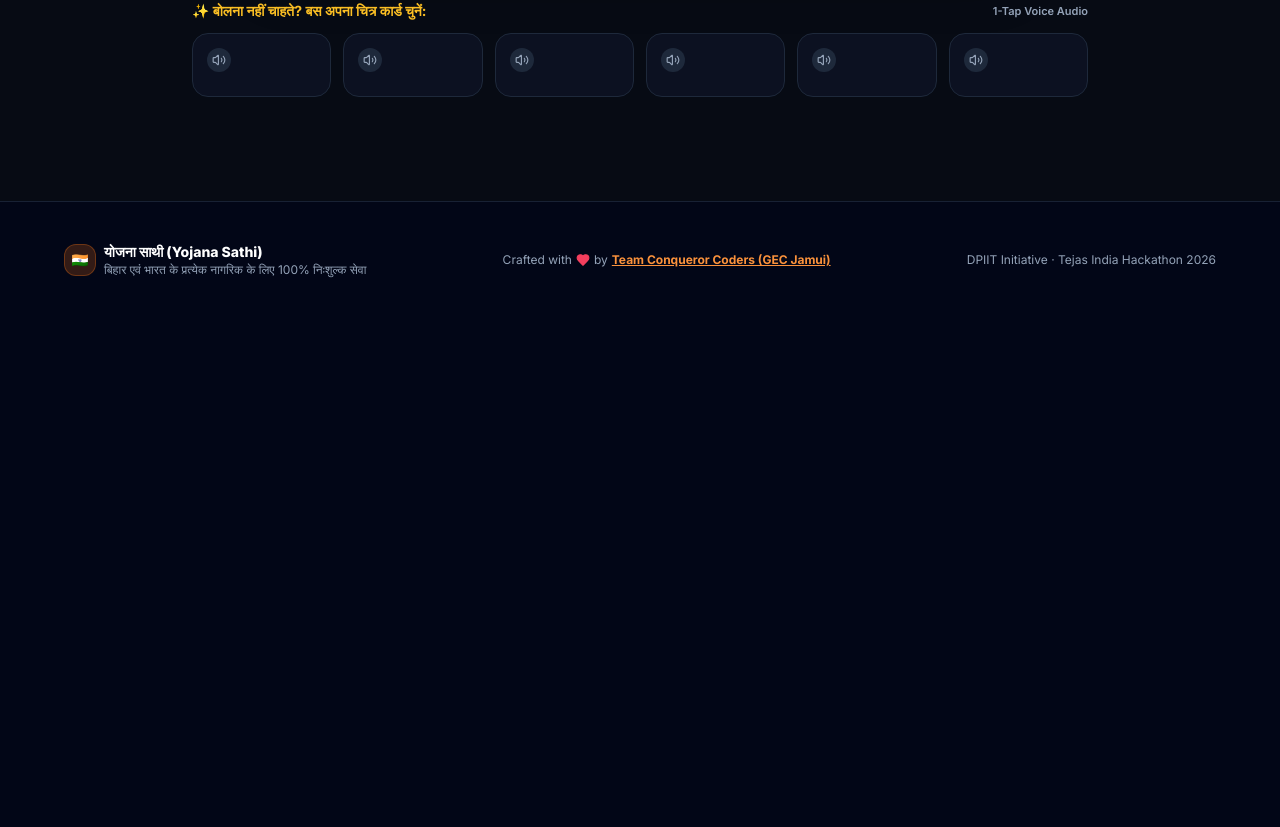
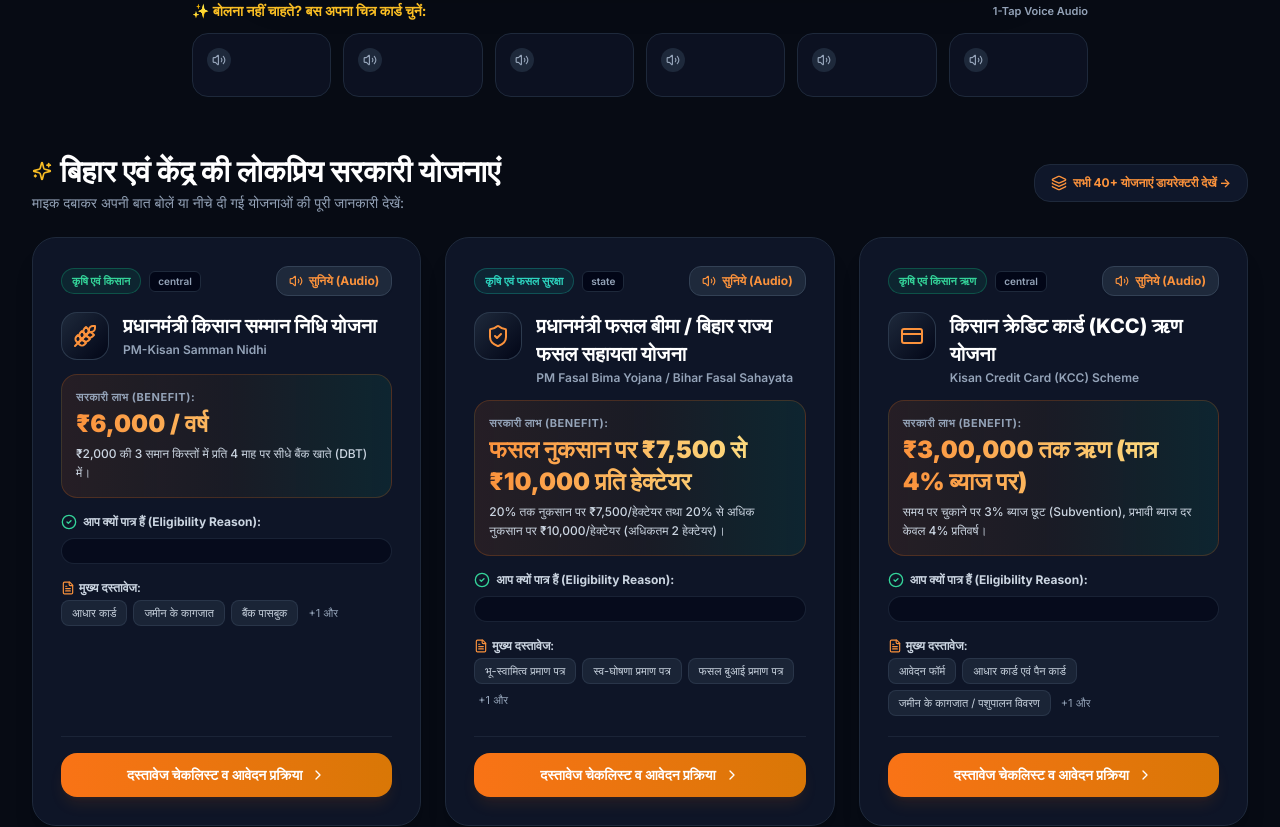
Before and after one commit to Tejas-India-Hackathon-2026/Team-Conquerors-coders, a React (Vite) app: page / in a window 1280 px wide. Shown: the part 979-1806 px from the top of the page. Before the commit the page ends 1297 px from the top, so only its background shows below. Built offline with nearby package versions, Linux system fonts and the light colour scheme.

Commit message:
feat: render top featured scheme cards by default on homepage and matched schemes after voice search

```diff
--- a/src/App.jsx
+++ b/src/App.jsx
@@ -282,9 +282,9 @@ export default function App() {
               }}
             />
 
-            {/* Results Section */}
+            {/* Results Section / Featured Schemes Grid */}
             <div ref={resultsRef} className="scroll-mt-24">
-              {hasSearched && (
+              {hasSearched ? (
                 <>
                   {/* Extracted Profile Tags */}
                   <ExtractedProfile
@@ -319,7 +319,7 @@ export default function App() {
                         <div className="flex items-center gap-2">
                           <span className="w-3 h-3 rounded-full bg-emerald-400 animate-pulse" />
                           <h2 className="text-xl sm:text-3xl font-extrabold text-white">
-                            आपके लिए पहचानी गई सरकारी योजनाएं
+                            आपके लिए पहचानी गई सरकारी योजनाएं ({matchedSchemes.length})
                           </h2>
                         </div>
                         <p className="text-xs sm:text-sm text-slate-400 mt-1">
@@ -358,7 +358,7 @@ export default function App() {
 
                     {/* Matched Cards */}
                     <div className="grid grid-cols-1 md:grid-cols-2 lg:grid-cols-3 gap-6">
-                      {matchedSchemes.map((scheme) => (
+                      {(matchedSchemes.length > 0 ? matchedSchemes : SCHEMES_DATABASE.slice(0, 6)).map((scheme) => (
                         <SchemeCard
                           key={scheme.id}
                           scheme={scheme}
@@ -372,6 +372,45 @@ export default function App() {
 
                   </section>
                 </>
+              ) : (
+                /* DEFAULT STATE: Always show Top Featured Schemes on load */
+                <section className="max-w-7xl mx-auto px-4 sm:px-6 lg:px-8 pb-16 pt-4">
+                  <div className="flex flex-col sm:flex-row sm:items-center justify-between gap-3 mb-6">
+                    <div>
+                      <div className="flex items-center gap-2">
+                        <Sparkles className="w-5 h-5 text-amber-400" />
+                        <h2 className="text-xl sm:text-3xl font-extrabold text-white">
+                          बिहार एवं केंद्र की लोकप्रिय सरकारी योजनाएं
+                        </h2>
+                      </div>
+                      <p className="text-xs sm:text-sm text-slate-400 mt-1">
+                        माइक दबाकर अपनी बात बोलें या नीचे दी गई योजनाओं की पूरी जानकारी देखें:
+                      </p>
+                    </div>
+
+                    <button
+                      onClick={() => setActiveTab('directory')}
+                      className="text-xs font-bold text-orange-400 hover:text-white bg-slate-900 border border-slate-800 hover:border-orange-500/40 px-4 py-2.5 rounded-2xl transition-all flex items-center gap-1.5 self-start sm:self-auto"
+                    >
+                      <Layers className="w-4 h-4" />
+                      <span>सभी 40+ योजनाएं डायरेक्टरी देखें →</span>
+                    </button>
+                  </div>
+
+                  {/* Featured Schemes Grid */}
+                  <div className="grid grid-cols-1 md:grid-cols-2 lg:grid-cols-3 gap-6">
+                    {SCHEMES_DATABASE.slice(0, 6).map((scheme) => (
+                      <SchemeCard
+                        key={scheme.id}
+                        scheme={scheme}
+                        isPlayingAudio={playingAudioId === scheme.id}
+                        onPlayAudio={handlePlayAudio}
+                        onStopAudio={handleStopAudio}
+                        onOpenDetails={(s) => setSelectedSchemeDetail(s)}
+                      />
+                    ))}
+                  </div>
+                </section>
               )}
             </div>
           </>
```
